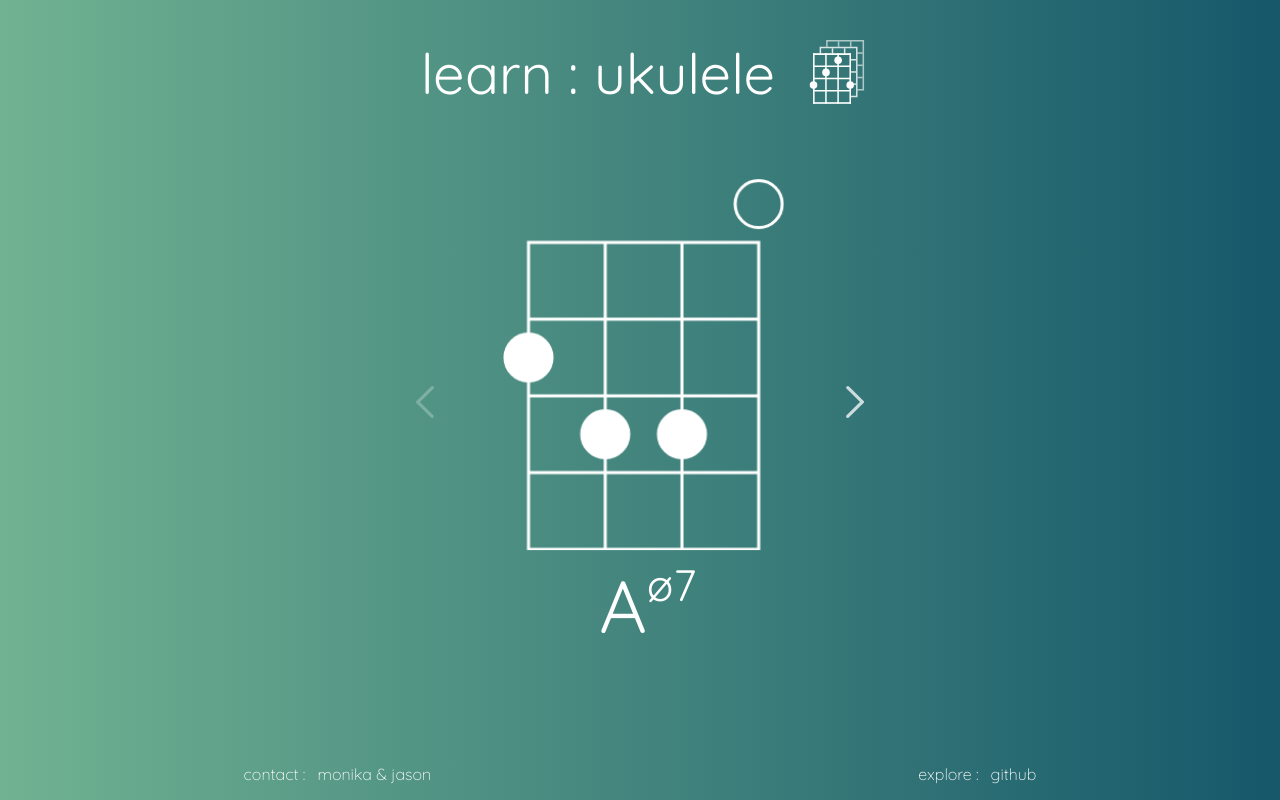
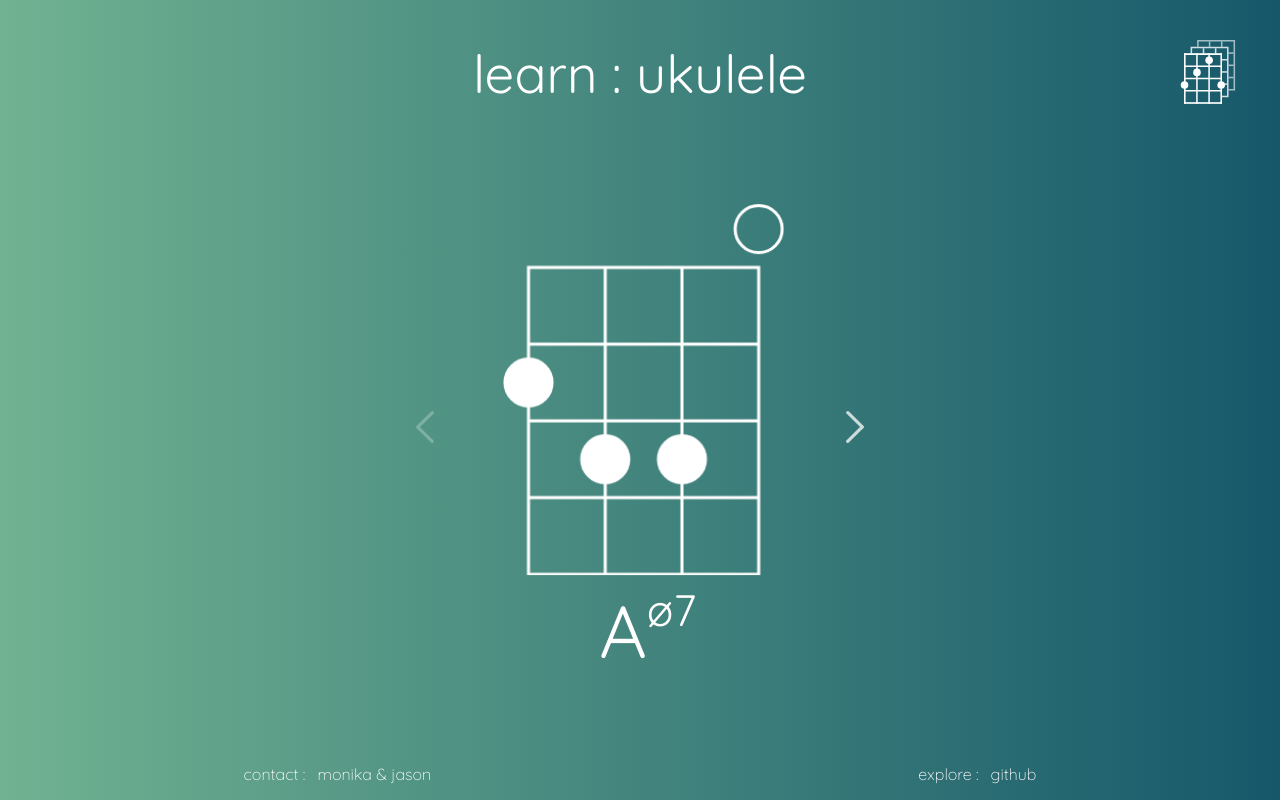
Before and after one commit to jdobrowner/learn-ukulele, a website: page index.html in a window 1280 px wide. Drawn offline with nearby package versions, Linux system fonts and the light colour scheme; no server answers.

Commit message:
vertically centered landing page chord, moved nav icon to the right corner

```diff
--- a/index.html
+++ b/index.html
@@ -22,6 +22,7 @@
 <body>
 	<header>
 		<nav>
+			<div class="empty"></div>
 			<h1 class="title">learn : ukulele</h1>
 			<div class="icon>"><img class="chord-icon" src="images/chord-p-icon.svg"></div>
 		</nav>
--- a/package.json
+++ b/package.json
@@ -4,7 +4,9 @@
   "description": "A website about ukelele chords",
   "main": "app.js",
   "scripts": {
-    "test": "echo \"Error: no test specified\" && exit 1"
+    "test": "echo \"Error: no test specified\" && exit 1",
+    "start": "http-server -c-1",
+    "deploy": "surge --domain learnukulele.xyz"
   },
   "repository": {
     "type": "git",
--- a/style.css
+++ b/style.css
@@ -42,20 +42,25 @@ body {
 nav {
 	margin-bottom: 50px;
   margin-top: 15px;
-	padding: 20px 5px 0 5px;
+	padding: 20px 30px 0 30px;
 	display: flex;
 	flex-wrap: nowrap;
 	align-items: center;
-	justify-content: center;
+	justify-content: space-between;
 }
 
 .title {
-	font-size: 3.5em;
+  padding-left: 84px;
+	font-size: 3.3em;
 	text-align: center;
 	font-weight: 400;
 	cursor: pointer;
 	margin: 0 20px;
 	display: inline-block;
+}
+
+.empty {
+  width: 0px;
 }
 
 .slick-div {
@@ -86,6 +91,7 @@ canvas {
 
 main {
   width: 100%;
+  margin: auto 0;
 }
 
 
```
